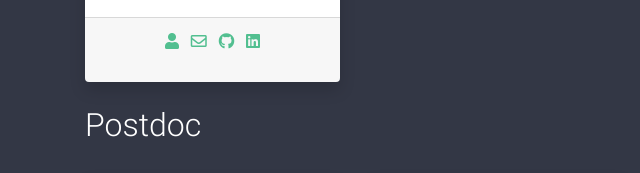
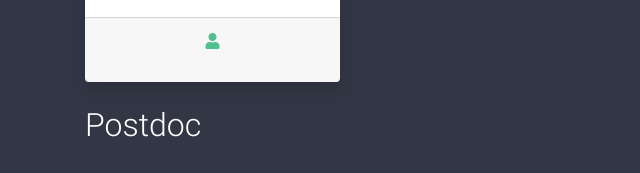
Before and after one commit to opus-research/website, a website: page members.html in a window 1280 px wide. Shown: the part 847-1020 px from the top of the page, 0-640 px from the left. Drawn offline with nearby package versions, Linux system fonts and the light colour scheme.

Commit message:
Add info Alessandro

```diff
--- a/members.html
+++ b/members.html
@@ -110,25 +110,25 @@
 			        <div class="card-footer text-center">
 			            <ul class="list-inline">
 				        		<li class="list-inline-item personal-icons">
-				        			<a href="#" class="personal-icons">
+				        			<a href="http://www-di.inf.puc-rio.br/~afgarcia/" class="personal-icons">
 				        				<i class="fas fa-user"></i>
 				        			</a>
 				        		</li>
-				        		<li class="list-inline-item personal-icons">
-				        			<a href="#" class="personal-icons">
-				        				<i class="far fa-envelope"></i>
-				        			</a>
-				        		</li>
-				        		<li class="list-inline-item">
-				        			<a href="#" class="personal-icons">
-				        				<i class="fab fa-github"></i>
-				        			</a>
-				        		</li>
-				        		<li class="list-inline-item personal-icons">
-				        			<a href="#" class="personal-icons">
-				        				<i class="fab fa-linkedin"></i>
-				        			</a>
-				        		</li>
+				        		<!--<li class="list-inline-item personal-icons">-->
+				        			<!--<a href="#" class="personal-icons">-->
+				        				<!--<i class="far fa-envelope"></i>-->
+				        			<!--</a>-->
+				        		<!--</li>-->
+				        		<!--<li class="list-inline-item">-->
+				        			<!--<a href="#" class="personal-icons">-->
+				        				<!--<i class="fab fa-github"></i>-->
+				        			<!--</a>-->
+				        		<!--</li>-->
+				        		<!--<li class="list-inline-item personal-icons">-->
+				        			<!--<a href="#" class="personal-icons">-->
+				        				<!--<i class="fab fa-linkedin"></i>-->
+				        			<!--</a>-->
+				        		<!--</li>-->
 
 			        	</ul>
 			        </div>
```
